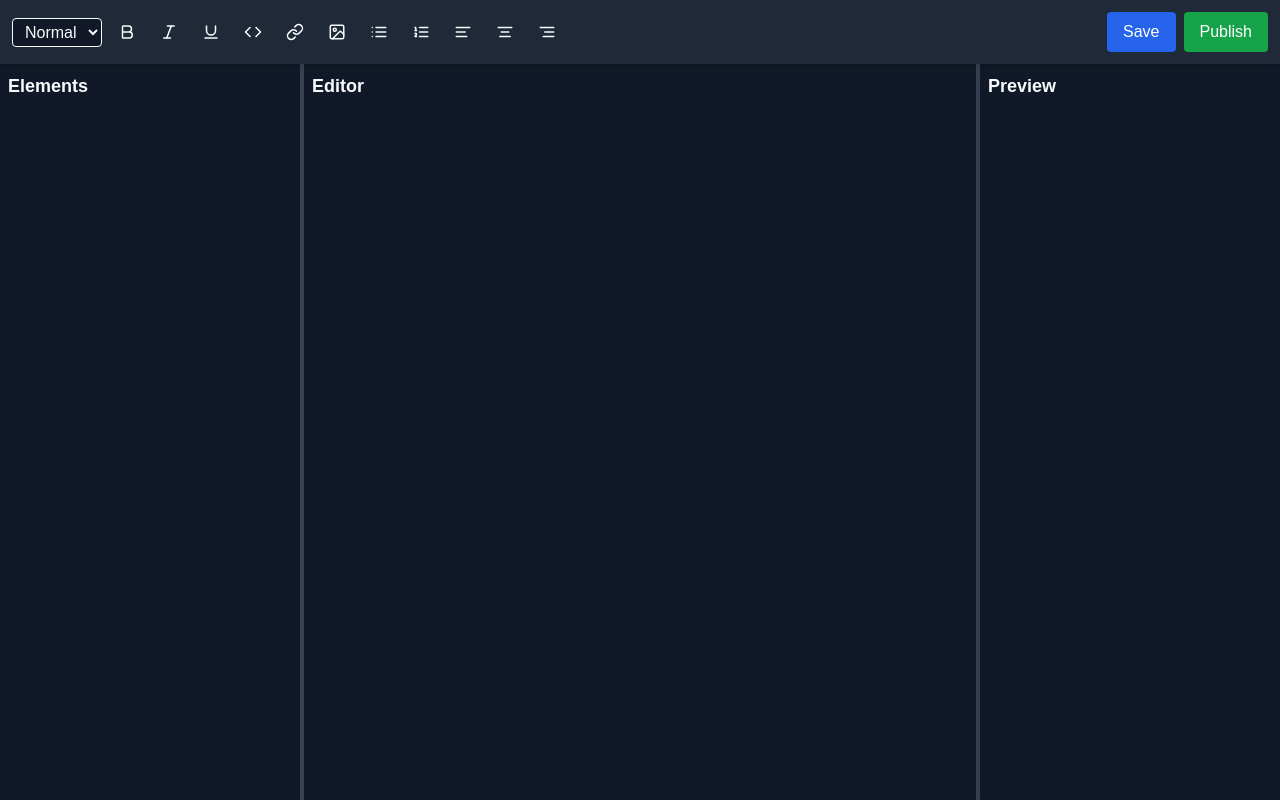
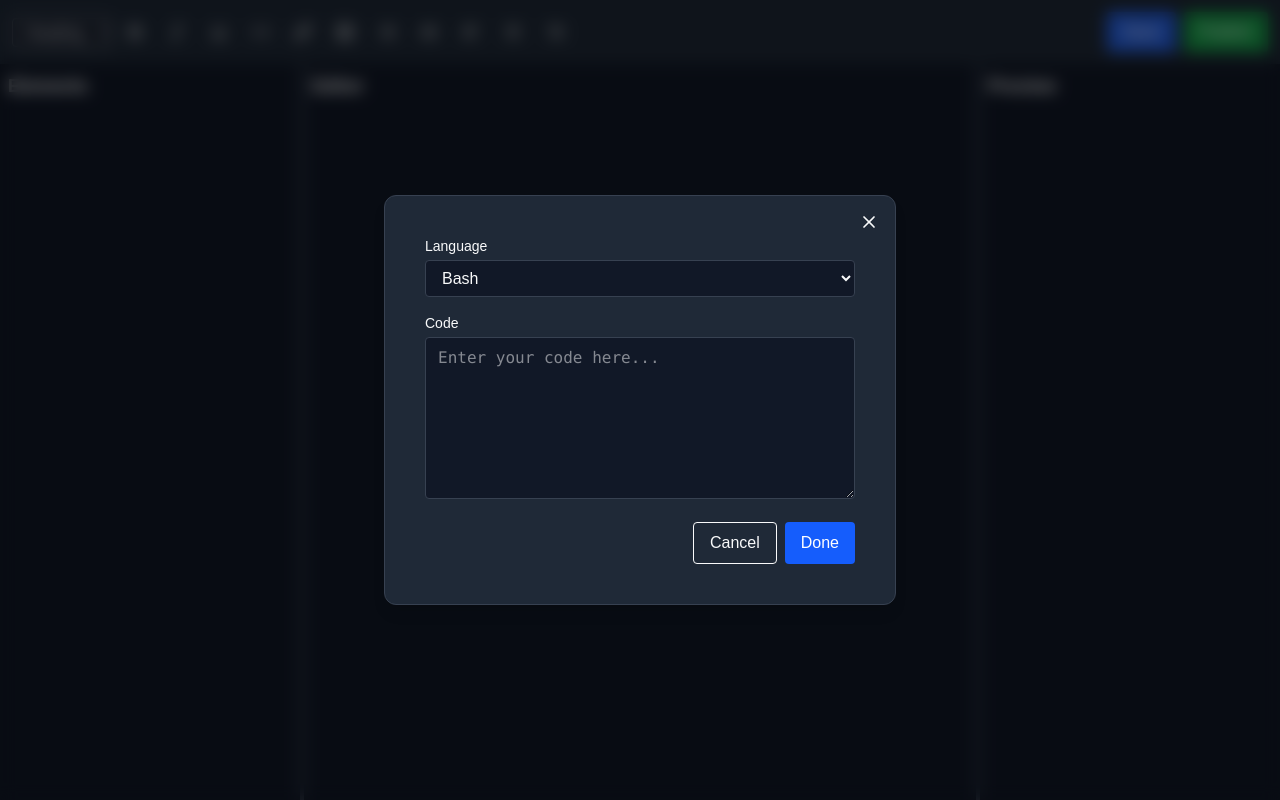
Before and after one commit to abdul-ghaffar01/blog-system, a Next.js app: page /admin in a window 1280 px wide. Both pictures are taken after a click on the button 253 px from the left and 32 px from the top of the page. Built offline with nearby package versions, Linux system fonts and the light colour scheme.

Commit message:
Alignment buttons functionality done

```diff
--- a/components/admin/Header.jsx
+++ b/components/admin/Header.jsx
@@ -9,19 +9,16 @@ import AlignButtons from "./header/AlignButtons";
 import Actions from "./header/Actions";
 
 export default function AdminHeader() {
-  const [headingLevel, setHeadingLevel] = useState("Normal");
-  const [align, setAlign] = useState("left");
-  const { editor } = useAdminStore();
 
   return (
     <div className="flex flex-col md:flex-row sticky top-0 items-center justify-between p-3 shadow-md bg-surface">
       {/* Left section */}
       <div className="flex items-center gap-2 flex-wrap">
-        <HeadingSelector headingLevel={headingLevel} setHeadingLevel={setHeadingLevel} editor={editor} />
+        <HeadingSelector />
         <FormattingButtons />
         <MediaButtons />
         <ListButtons />
-        <AlignButtons align={align} setAlign={setAlign} />
+        <AlignButtons />
       </div>
 
       {/* Right section */}
--- a/components/admin/Preview.jsx
+++ b/components/admin/Preview.jsx
@@ -8,7 +8,9 @@ const Preview = () => {
   return (
     <div className="w-full h-full overflow-y-auto bg-background">
       <h2 className="text-lg font-semibold p-2 bg-background">Preview</h2>
-      {constructBlog(items)}
+      <div className="p-2">
+        {constructBlog(items)}
+      </div>
     </div>
   )
 };
--- a/components/admin/TagsSetting.jsx
+++ b/components/admin/TagsSetting.jsx
@@ -10,7 +10,7 @@ const TagsSetting = () => {
   return (
     <div className="w-full h-full overflow-y-auto bg-background">
       <h2 className="text-lg font-semibold p-2 bg-background">Elements</h2>
-
+      <div className="p-2">
         {elements.map((el, index) => (
           <ElementAccordion
             key={index}
@@ -22,6 +22,7 @@ const TagsSetting = () => {
           </ElementAccordion>
         ))}
       </div>
+    </div>
   );
 };
 
--- a/components/admin/header/AlignButtons.jsx
+++ b/components/admin/header/AlignButtons.jsx
@@ -2,12 +2,23 @@
 import React from "react";
 import { AlignLeft, AlignCenter, AlignRight } from "lucide-react";
 import onAction from "@/utils/admin/onAction";
+import useAdminStore from "@/stores/useAdminStore";
+import updatePreview from "@/utils/admin/updatePreview";
 
-export default function AlignButtons({ align, setAlign }) {
+export default function AlignButtons() {
+  const { selectedItem } = useAdminStore();
+
   const handleAlignChange = (alignment) => {
-    setAlign(alignment);
-    onAction("align", alignment);
+    if (!selectedItem) return;
+
+    // Remove any existing text alignment classes first
+    selectedItem.classList.remove("text-left", "text-center", "text-right", "text-justify");
+
+    // Add the new alignment class
+    selectedItem.classList.add(`text-${alignment}`);
+    updatePreview();
   };
+
 
   return (
     <>
--- a/components/admin/header/FormattingButtons.jsx
+++ b/components/admin/header/FormattingButtons.jsx
@@ -1,12 +1,16 @@
 "use client";
-import React, { useEffect } from "react";
+import React, { useEffect, useState } from "react";
 import { Bold, Italic, Underline, Code } from "lucide-react";
 import onAction from "@/utils/admin/onAction";
 import useAdminStore from "@/stores/useAdminStore";
 import updatePreview from "@/utils/admin/updatePreview";
+import Modal from "@/components/ui/Modal";
 
 export default function FormattingButtons() {
   const { selectedItem } = useAdminStore();
+  const [isCodeModalOpen, setIsCodeModalOpen] = useState(false)
+  const [language, setLanguage] = useState("Select a language");
+  const [code, setCode] = useState("");
 
   useEffect(() => {
     if (!selectedItem) return;
@@ -100,6 +104,22 @@ export default function FormattingButtons() {
     selection.addRange(range);
   };
 
+  const handleCode = () => {
+    setIsCodeModalOpen(true)
+  }
+
+  const insertCode = (e) => {
+    e.preventDefault()
+    const val = { language, code }
+    onAction("code", val)
+    setIsCodeModalOpen(false)
+    setLanguage("Select a language")
+    setCode("")
+  }
+
+  const closeModal = () => {
+    setIsCodeModalOpen(false)
+  }
   return (
     <>
       <button onClick={makeBold} title="Bold" className="p-2 hover:bg-background rounded transition">
@@ -111,9 +131,69 @@ export default function FormattingButtons() {
       <button onClick={makeUnderline} title="Underline" className="p-2 hover:bg-background rounded transition">
         <Underline size={18} />
       </button>
-      <button onClick={() => onAction("code")} title="Code" className="p-2 hover:bg-background rounded transition">
+      <button onClick={handleCode} title="Code" className="p-2 hover:bg-background rounded transition">
         <Code size={18} />
       </button>
+      <Modal isOpen={isCodeModalOpen} onClose={closeModal}>
+        <form
+          onSubmit={insertCode}
+          className="space-y-4 p-4 bg-surface text-foreground"
+        >
+          <div>
+            <label className="block text-sm font-medium mb-1">Language</label>
+            <select
+              name="language"
+              className="w-full border rounded px-3 py-2 bg-background text-foreground border border-border outline-none"
+              value={language}
+              onChange={(e) => setLanguage(e.target.value)}
+              required
+            >
+              <option value="" disabled>
+                Select a language
+              </option>
+              <option value="bash">Bash</option>
+              <option value="javascript">JavaScript</option>
+              <option value="typescript">TypeScript</option>
+              <option value="python">Python</option>
+              <option value="java">Java</option>
+              <option value="csharp">C#</option>
+              <option value="cpp">C++</option>
+              <option value="go">Go</option>
+              <option value="php">PHP</option>
+              <option value="ruby">Ruby</option>
+            </select>
+          </div>
+
+          <div className="">
+            <label className="block text-sm font-medium mb-1">Code</label>
+            <textarea
+              name="code"
+              rows="6"
+              className="w-full border rounded px-3 py-2 font-mono bg-background outline-none border-border border"
+              placeholder="Enter your code here..."
+              required
+              value={code}
+              onChange={(e) => setCode(e.target.value)}
+            />
+          </div>
+
+          <div className="flex justify-end space-x-2">
+            <button
+              type="button"
+              onClick={closeModal}
+              className="px-4 py-2 border rounded hover:bg-gray-100"
+            >
+              Cancel
+            </button>
+            <button
+              type="submit"
+              className="px-4 py-2 bg-blue-600 text-white rounded hover:bg-blue-700"
+            >
+              Done
+            </button>
+          </div>
+        </form>
+      </Modal>
     </>
   );
 }
--- a/components/admin/header/HeadingSelector.jsx
+++ b/components/admin/header/HeadingSelector.jsx
@@ -1,12 +1,17 @@
 "use client";
-import React from "react";
+import React, { useState } from "react";
 import onAction from "@/utils/admin/onAction";
 
-export default function HeadingSelector({ headingLevel, setHeadingLevel, editor }) {
+export default function HeadingSelector() {
+    const [headingLevel, setHeadingLevel] = useState("");
+
     const handleHeadingChange = (e) => {
-        const value = e.target.value;
-        setHeadingLevel(value);
-        onAction("heading", value, editor);
+        const value = e.target.value; // this is the actual tag value
+        if (value !== "heading") {
+            onAction("heading", value);   // pass the tag
+            setHeadingLevel("heading");   // reset to default display
+        }
+
     };
 
     return (
@@ -15,12 +20,12 @@ export default function HeadingSelector({ headingLevel, setHeadingLevel, editor
             onChange={handleHeadingChange}
             className="border rounded px-2 py-1 bg-background text-foreground"
         >
-            <option>Normal</option>
-            <option>H1</option>
-            <option>H2</option>
-            <option>H3</option>
-            <option>H4</option>
-            <option>p</option>
+            <option value="heading">Heading</option>
+            <option value="h1">H1</option>
+            <option value="h2">H2</option>
+            <option value="h3">H3</option>
+            <option value="h4">H4</option>
+            <option value="p">p</option>
         </select>
     );
 }
--- a/components/ui/admin/ElementAccordion.jsx
+++ b/components/ui/admin/ElementAccordion.jsx
@@ -15,7 +15,7 @@ const ElementAccordion = ({ title, open, elementId, children }) => {
     };
 
     return (
-        <div className="border border-border rounded mb-2 transition duration-300">
+        <div className="border border-border mb-2 transition-[height] duration-300">
             <button
                 onClick={handleToggle}
                 className="w-full flex justify-between items-center px-3 py-2 font-medium bg-surface hover:bg-surface-hover"
--- a/utils/admin/extractItems.js
+++ b/utils/admin/extractItems.js
@@ -6,6 +6,7 @@ export default function extractItems(editor) {
     .map((el) => {
       const tag = el.tagName.toLowerCase();
       const styles = el.className ? el.className.split(" ") : [];
+      console.log(styles)
 
       if (tag.startsWith("h")) {
         return {
@@ -33,13 +34,12 @@ export default function extractItems(editor) {
         };
       }
 
-      if (tag === "pre" && el.querySelector("code")) {
+      if (tag === "pre") {
         return {
           type: "code",
           language: el
-            .querySelector("code")
             .className.replace("language-", ""),
-          code: el.querySelector("code").innerText,
+          code: el.innerText,
           styles: null,
         };
       }
@@ -103,6 +103,7 @@ export default function extractItems(editor) {
       return null;
     })
     .filter(Boolean);
+  console.log(extracted)
 
   return extracted;
 }
--- /dev/null
+++ b/utils/admin/handleCode.js
@@ -0,0 +1,10 @@
+import uniqueId from "../uniqueId";
+
+export default function handleCode(val, editor) {
+    // val should be like: { href: "https://example.com", text: "Click me" }
+    const tag = `<pre id="${uniqueId()}" class="language-${val.language}" >
+    ${val.code}
+    </pre>`;
+    console.log(tag);
+    editor.innerHTML += tag;
+}
--- a/utils/admin/handleHeading.js
+++ b/utils/admin/handleHeading.js
@@ -1,7 +1,7 @@
 import uniqueId from "../uniqueId";
 
 export default function handleHeading(val, editor) {
-    const tag = `<${val} id="${uniqueId()}">Heading</${val}>`
+    const tag = `<${val} id="${uniqueId()}">Heading ${val}</${val}>`
     editor.innerHTML += tag;
 
 }
--- a/utils/admin/onAction.js
+++ b/utils/admin/onAction.js
@@ -3,6 +3,7 @@ import handleHeading from "./handleHeading";
 import handleImage from "./handleImage";
 import updatePreview from "./updatePreview";
 import handleLink from "./handleLink";
+import handleCode from "./handleCode";
 
 const onAction = (type, val) => {
     const editor = useAdminStore.getState().editor
@@ -18,6 +19,9 @@ const onAction = (type, val) => {
             break;
         case "link":
             handleLink(val, editor)
+            break;
+        case "code":
+            handleCode(val, editor)
             break;
         default:
             return;
```
Lines whose indentation alone changed are shown as unchanged.
